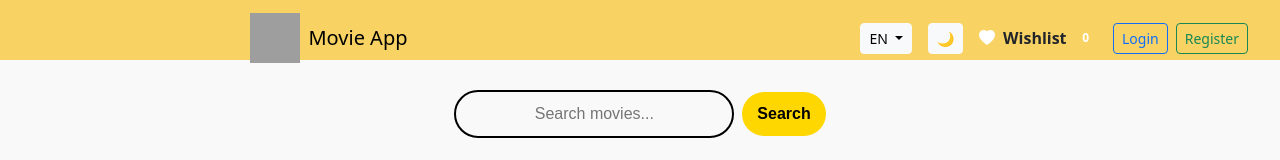
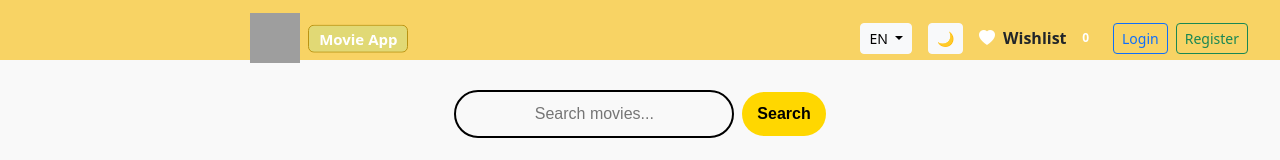
Before and after one commit to muhameednasr/AngularProj, an Angular app: page / in a window 1280 px wide. Shown: the top 160 px of the page. Built offline with nearby package versions, Linux system fonts and the light colour scheme; no server answers; grey boxes are pictures that could not be loaded.

Commit message:
add highlight

```diff
--- a/src/app/components/header/header.css
+++ b/src/app/components/header/header.css
@@ -31,8 +31,8 @@
 }
 
 .highlight {
-  background-color: rgb(2, 196, 15);
-  border: 1px rgb(4, 76, 4) solid;
+  background-color: rgb(196, 183, 2);
+  border: 1px rgb(186, 147, 18) solid;
   border-radius: 5px;
   transition: all 0.3s linear;
   animation: up 3s linear infinite;
@@ -57,15 +57,15 @@
 @keyframes up {
   0% {
     transform: translateY(-2px);
-    background-color: rgb(2, 196, 15);
+    background-color: rgb(196, 183, 2);
   }
   50% {
     transform: translateY(2px);
-    background-color: rgb(184, 234, 187);
+    background-color:  rgb(239, 234, 175);
   }
 
   100% {
     transform: translateY(-2px);
-    background-color: rgb(2, 196, 15);
+    background-color: rgb(196, 183, 2);
   }
 }
--- a/src/app/components/header/header.html
+++ b/src/app/components/header/header.html
@@ -13,7 +13,8 @@
       height="50"
       onerror="this.style.display='none'"
     />
-    <span class="brand-title">Movie App</span>
+    <span class="brand-title" routerLinkActive="highlight" [routerLinkActiveOptions]="{exact:true}"
+>Movie App</span>
   </a>
 
   <div class="d-flex align-items-center gap-3 ms-auto">
@@ -50,7 +51,8 @@
 
     <a
       [routerLink]="['/wishlist']"
-      class="wishlist-link d-flex align-items-center text-decoration-none"
+      class="wishlist-link d-flex align-items-center text-decoration-none" routerLinkActive="highlight" [routerLinkActiveOptions]="{exact:true}"
+
     >
       <i class="bi bi-heart-fill me-2 text-white"></i>
       <span class="text-dark fw-bold">Wishlist</span>
@@ -62,6 +64,9 @@
         *ngIf="!(isLoggedIn$ | async)"
         class="btn btn-sm btn-outline-primary me-2"
         [routerLink]="['/login']"
+        routerLinkActive="highlight"
+        [routerLinkActiveOptions]="{exact:true}"
+
       >
         Login
       </button>
@@ -69,6 +74,9 @@
         *ngIf="!(isLoggedIn$ | async)"
         [routerLink]="['/register']"
         class="btn btn-sm btn-outline-success me-2"
+        routerLinkActive="highlight"
+        [routerLinkActiveOptions]="{exact:true}"
+
       >
         Register
       </a>
--- a/src/app/components/header/header.ts
+++ b/src/app/components/header/header.ts
@@ -5,11 +5,11 @@ import { Observable } from 'rxjs';
 import { WishlistService } from '../../shared/wishlist-service';
 import { AuthService } from '../../auth/auth-service';
 import { LanguageService, LangCode } from '../../shared/language-service';
-
+import { RouterLinkActive } from '@angular/router';
 @Component({
   selector: 'app-header',
   standalone: true,
-  imports: [CommonModule, RouterLink],
+  imports: [CommonModule, RouterLink, RouterLinkActive],
   templateUrl: './header.html',
   styleUrls: ['./header.css'],
 })
```
